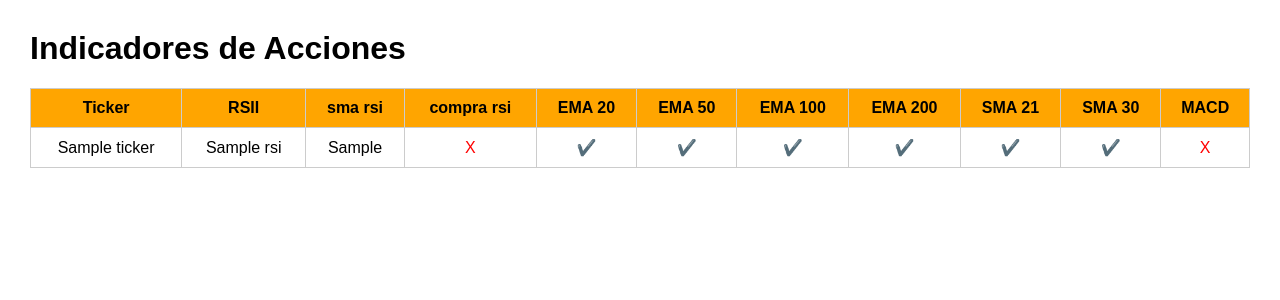
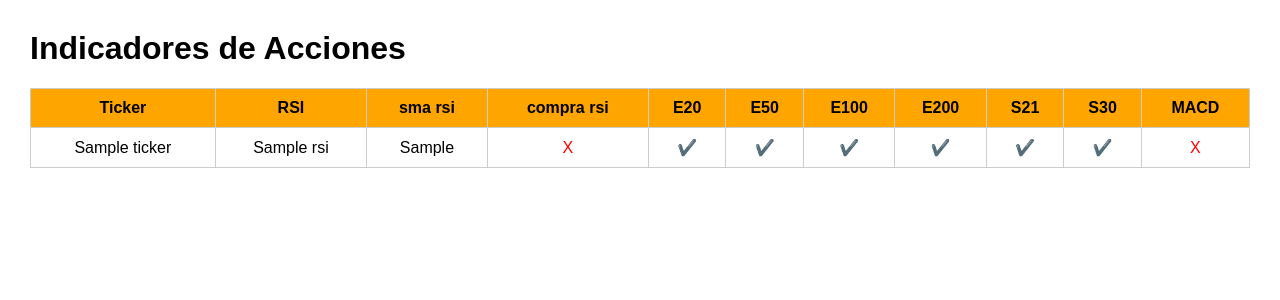
Before and after one commit to nicoorecke/fastapi-stocks, a FastAPI app: template templates/index.html in a window 1280 px wide. Shown: the top 300 px of the page. Run offline with FastAPI, Linux system fonts and the light colour scheme; the template is opened without the code that fills it: most values are stand-ins (such as "Sample title", 1, 10 or a date in 2020).

Commit message:
abreviado e20

```diff
--- a/templates/index.html
+++ b/templates/index.html
@@ -10,15 +10,15 @@
     <table>
         <tr>
             <th>Ticker</th>
-            <th>RSII</th>
+            <th>RSI</th>
             <th>sma rsi</th>
             <th>compra rsi</th>
-            <th>EMA 20</th>
-            <th>EMA 50</th>
-            <th>EMA 100</th>
-            <th>EMA 200</th>
-            <th>SMA 21</th>
-            <th>SMA 30</th>
+            <th>E20</th>
+            <th>E50</th>
+            <th>E100</th>
+            <th>E200</th>
+            <th>S21</th>
+            <th>S30</th>
             <th>MACD</th>
         </tr>
         {% for indicador in indicadores %}
```
